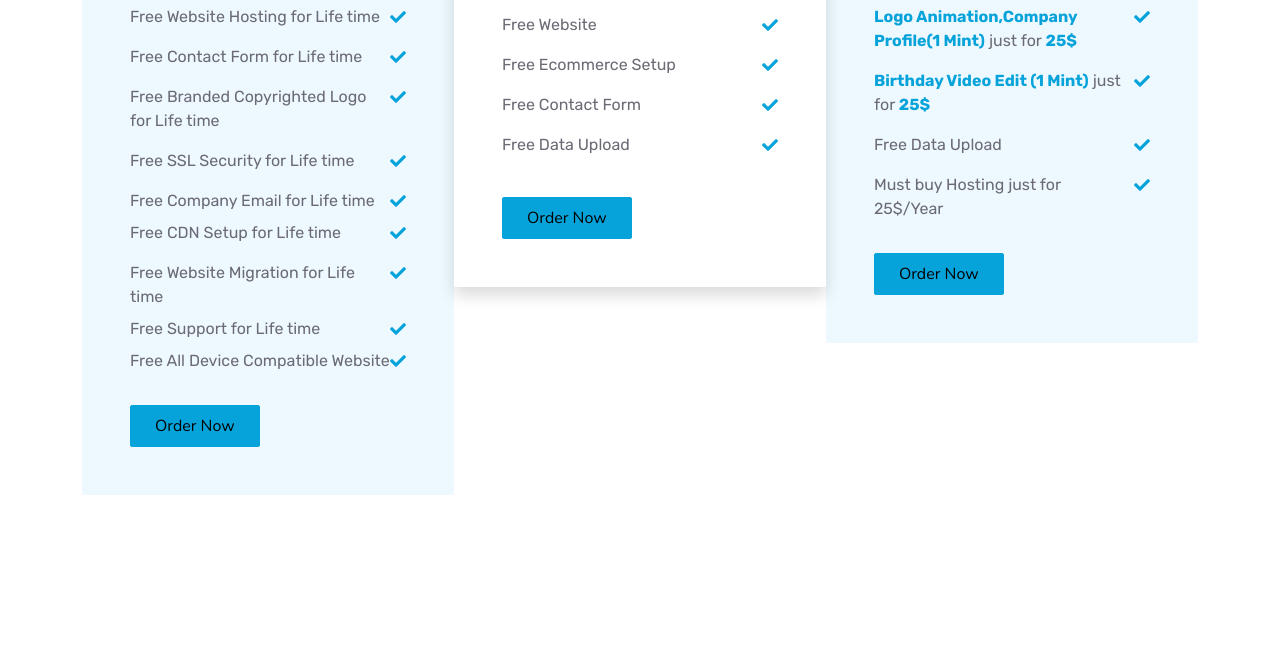
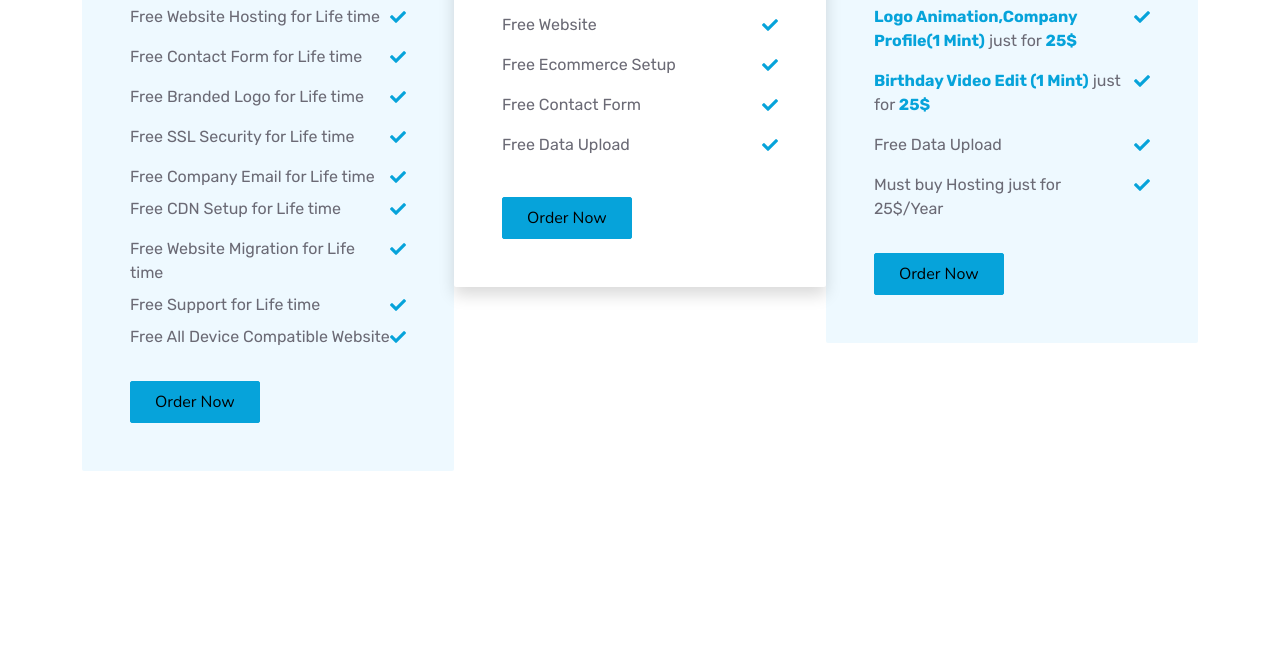
Before and after one commit to bpshbp/W1E, a website with bundled scripts: page index.html in a window 1280 px wide. Shown: the part 4090-4750 px from the top of the page. Built offline with nearby package versions, Linux system fonts and the light colour scheme; animation ran at ten frames a second.

Commit message:
Update index.html

```diff
--- a/index.html
+++ b/index.html
@@ -480,7 +480,7 @@ s0.parentNode.insertBefore(s1,s0);
                             <div class="d-flex justify-content-between mb-3"><span>Free Website for Life time </span><i class="fa fa-check text-primary pt-1"></i></div>
                             <div class="d-flex justify-content-between mb-3"><span>Free Website Hosting for Life time</span><i class="fa fa-check text-primary pt-1"></i></div>
                             <div class="d-flex justify-content-between mb-3"><span>Free Contact Form for Life time</span><i class="fa fa-check text-primary pt-1"></i></div>
-				<div class="d-flex justify-content-between mb-3"><span>Free Branded Copyrighted Logo for Life time</span><i class="fa fa-check text-primary pt-1"></i></div>
+				<div class="d-flex justify-content-between mb-3"><span>Free Branded Logo for Life time</span><i class="fa fa-check text-primary pt-1"></i></div>
                             <div class="d-flex justify-content-between mb-3"><span>Free SSL Security for Life time</span><i class="fa fa-check text-primary pt-1"></i></div>
                             <div class="d-flex justify-content-between mb-2"><span>Free Company Email for Life time</span><i class="fa fa-check text-primary pt-1"></i></div>
 			  <div class="d-flex justify-content-between mb-3"><span>Free CDN Setup for Life time</span><i class="fa fa-check text-primary pt-1"></i></div>
```
